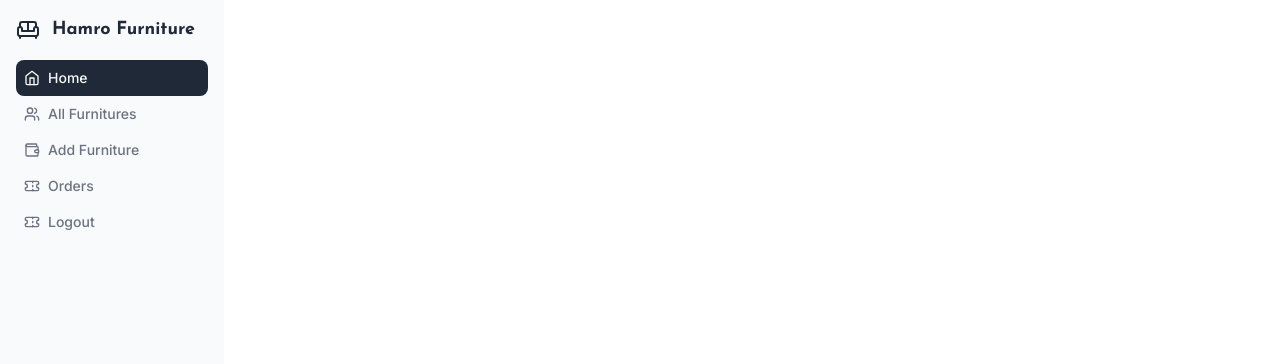
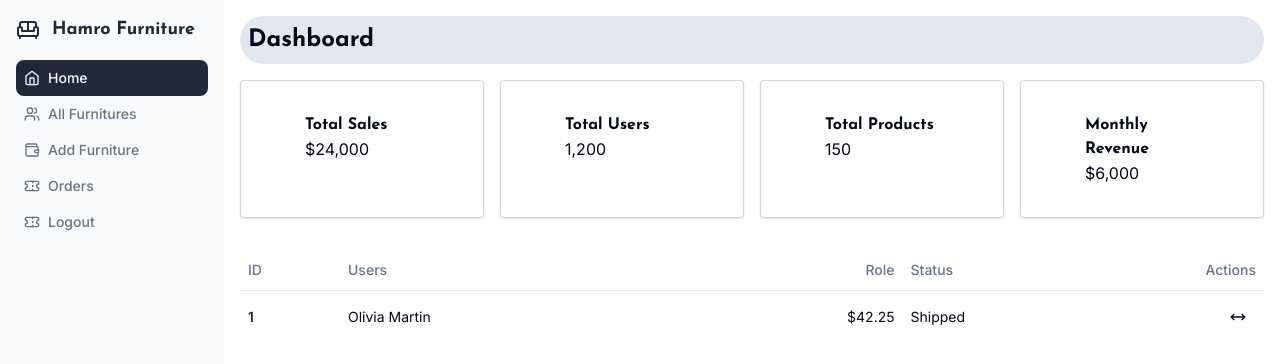
Before and after one commit to adarshthapa111/Furniture-Website, a Next.js app: page /Admin in a window 1280 px wide. Shown: the top 364 px of the page. Built offline with nearby package versions, Linux system fonts and the light colour scheme; no server answers.

Commit message:
Updated all the admin homepage

```diff
--- a/src/app/Admin/page.jsx
+++ b/src/app/Admin/page.jsx
@@ -1,12 +1,115 @@
-import React from 'react'
-import Navbar from './AdminComponent/Navbar'
+import React from "react";
+import Navbar from "./AdminComponent/Navbar";
+import {
+  Table,
+  TableHeader,
+  TableRow,
+  TableHead,
+  TableBody,
+  TableCell,
+} from "@/app/components/ui/table";
+import {
+  DropdownMenu,
+  DropdownMenuTrigger,
+  DropdownMenuContent,
+  DropdownMenuLabel,
+  DropdownMenuSeparator,
+  DropdownMenuItem,
+} from "@/app/components/ui/dropdown-menu";
+import { Button } from "@/app/components/ui/button";
 
 const page = () => {
   return (
-    <div>
-      <Navbar/>
-    </div>
-  )
+    <>
+      <div className="flex">
+        <div>
+          <Navbar />
+        </div>
+        <div>
+          <section>
+            <div className="p-4">
+              <h2 className="text-2xl font-bold mb-4 w-full bg-slate-200 font-josefin p-2 rounded-full">Dashboard</h2>
+              <div className="grid grid-cols-1 md:grid-cols-2 lg:grid-cols-4 gap-4">
+                <div className="bg-white p-8 px-16 rounded shadow border border-gray-300">
+                  <h3 className="font-bold font-josefin">Total Sales</h3>
+                  <p>$24,000</p>
+                </div>
+                <div className="bg-white p-8 px-16 rounded shadow border border-gray-300">
+                  <h3 className="font-bold font-josefin">Total Users</h3>
+                  <p>1,200</p>
+                </div>
+                <div className="bg-white p-8 px-16 rounded shadow border border-gray-300">
+                  <h3 className="font-bold font-josefin">Total Products</h3>
+                  <p>150</p>
+                </div>
+                <div className="bg-white p-8 px-16 rounded shadow border border-gray-300">
+                  <h3 className="font-bold font-josefin">Monthly Revenue</h3>
+                  <p>$6,000</p>
+                </div>
+              </div>
+            </div>
+          </section>
+          <section className="p-4">
+            <Table>
+              <TableHeader>
+                <TableRow>
+                  <TableHead className="w-[100px]">ID</TableHead>
+                  <TableHead className="min-w-[150px]">Users</TableHead>
+                  <TableHead className="text-right">Role</TableHead>
+                  <TableHead className="hidden sm:table-cell">Status</TableHead>
+                  <TableHead className="text-right">Actions</TableHead>
+                </TableRow>
+              </TableHeader>
+              <TableBody>
+                <TableRow>
+                  <TableCell className="font-medium">1</TableCell>
+                  <TableCell>Olivia Martin</TableCell>
+                  <TableCell className="text-right">$42.25</TableCell>
+                  <TableCell className="hidden sm:table-cell">
+                    Shipped
+                  </TableCell>
+                  <TableCell className="text-right">
+                    <DropdownMenu>
+                      <DropdownMenuTrigger asChild>
+                        <Button variant="ghost" size="icon">
+                          <MoveHorizontalIcon className="w-4 h-4" />
+                          <span className="sr-only">Actions</span>
+                        </Button>
+                      </DropdownMenuTrigger>
+                      <DropdownMenuContent align="end">
+                        <DropdownMenuItem>View order</DropdownMenuItem>
+                        <DropdownMenuItem>Customer details</DropdownMenuItem>
+                      </DropdownMenuContent>
+                    </DropdownMenu>
+                  </TableCell>
+                </TableRow>
+              </TableBody>
+            </Table>
+          </section>
+        </div>
+      </div>
+    </>
+  );
+};
+
+function MoveHorizontalIcon(props) {
+  return (
+    <svg
+      {...props}
+      xmlns="http://www.w3.org/2000/svg"
+      width="24"
+      height="24"
+      viewBox="0 0 24 24"
+      fill="none"
+      stroke="currentColor"
+      strokeWidth="2"
+      strokeLinecap="round"
+      strokeLinejoin="round"
+    >
+      <polyline points="18 8 22 12 18 16" />
+      <polyline points="6 8 2 12 6 16" />
+      <line x1="2" x2="22" y1="12" y2="12" />
+    </svg>
+  );
 }
-
-export default page
+export default page;
```
